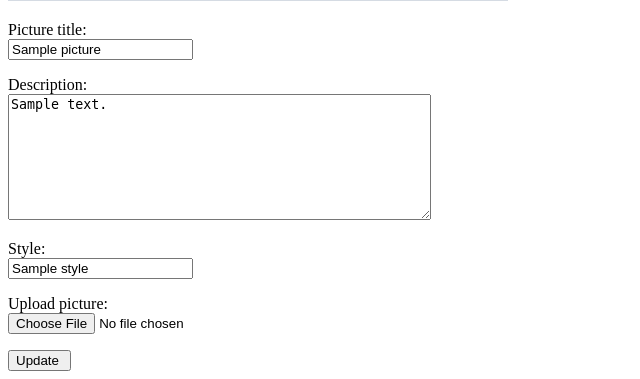
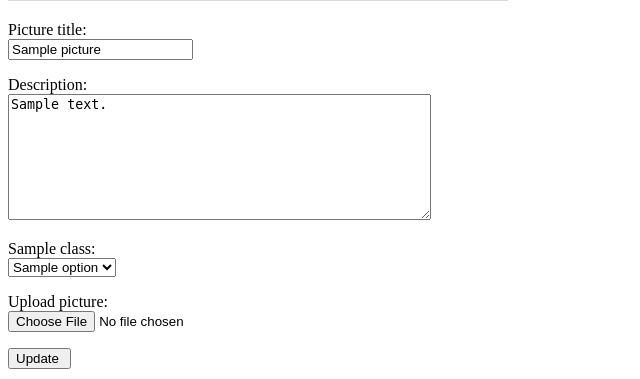
Before and after one commit to obolonua/Fribbble, a Flask app: template templates/edit.html in a window 1280 px wide. Shown: the part 454-833 px from the top of the page, without its empty margins (0-640 px from the left). Run offline with Flask 3, Linux system fonts and the light colour scheme; the template is opened without the code that fills it: most values are stand-ins (such as "Sample title", 1, 10 or a date in 2020); grey boxes marked "Sample" are stand-in pictures.

Commit message:
Add style modification to edit page

```diff
--- a/app.py
+++ b/app.py
@@ -65,15 +65,13 @@ def create_picture():
 
     user_id = session.get("user_id")
 
-    style = request.form["style"]
+    style = request.form["style"].split(":")[1]
 
     classes = []
     for item in request.form.getlist("style"):
         if item:
             parts = item.split(":")
             classes.append((parts[0], parts[1]))
-
-    print(classes)
 
     file = request.files.get("picture")
     file_path = None
@@ -96,7 +94,15 @@ def edit_picture(picture_id):
         abort(404)
     if picture["user_id"] != session["user_id"]:
         abort(403)
-    return render_template("edit.html", picture = picture)
+
+    all_classes = pictures.get_all_classes()
+    classes = {}
+    for my_class in all_classes:
+        classes[my_class] = ""
+    for entry in pictures.get_specs(picture_id):
+        classes[entry["title"]] = entry["style"]
+
+    return render_template("edit.html", picture = picture, classes = classes, all_classes = all_classes)
 
 @app.route("/update_picture", methods=["POST"])
 def update_picture():
@@ -118,6 +124,12 @@ def update_picture():
     if picture_user_id != user_id:
         abort(403)
 
+    classes = []
+    for item in request.form.getlist("style"):
+        if item:
+            parts = item.split(":")
+            classes.append((parts[0], parts[1]))
+
     file = request.files.get("picture")
     file_path = None
 
@@ -127,7 +139,7 @@ def update_picture():
         file.save(file_path)
         file_path = "/" + file_path
 
-    pictures.update_picture(name, description, style, user_id, file_path, picture_id)
+    pictures.update_picture(name, description, style, user_id, file_path, picture_id, classes)
     return redirect("/picture/" + str(picture_id))
 
 @app.route("/delete_picture/<int:picture_id>", methods=["POST"])
@@ -148,8 +160,6 @@ def show_picture(picture_id):
     if not picture:
         abort(404)
     picture_specs = pictures.get_specs(picture_id)
-    for spec in picture_specs:
-        print(spec)
     return render_template("picture.html", picture=picture, picture_specs=picture_specs)
 
 @app.route("/register")
--- a/templates/edit.html
+++ b/templates/edit.html
@@ -12,7 +12,14 @@
     <form action="/update_picture" method="post" enctype="multipart/form-data">
       <p>
         <label for="name">Picture title:</label><br />
-        <input type="text" id="name" name="name" value="{{picture.title}}"required maxlength="50"/>
+        <input
+          type="text"
+          id="name"
+          name="name"
+          value="{{picture.title}}"
+          required
+          maxlength="50"
+        />
       </p>
       <p>
         <label for="description">Description:</label><br />
@@ -23,12 +30,25 @@
           cols="50"
           required
           maxlength="1000"
-        >{{picture.description}}</textarea>
+        >
+{{picture.description}}</textarea
+        >
       </p>
-      <p>
-        <label for="style">Style:</label><br />
-        <input type="text" id="style" name="style" value="{{picture.style}}" required />
-      </p>
+
+      {% for class in all_classes %}
+        <p>
+          <label for="class{{ class }}">{{ class }}</a>: <br />
+            <select name="style">
+              {% for option in all_classes[class] %}
+                {% if classes[class] == option %}
+                <option value="{{ class }}:{{ option }}" selected>{{ option }}</option>
+                {% else %}
+                <option value="{{ class }}:{{ option }}">{{ option }}</option>
+                {% endif %}
+                {% endfor %}
+            </select>
+        </p>
+        {% endfor %}
       <p>
         <label for="picture">Upload picture:</label><br />
         <input
@@ -40,9 +60,9 @@
           required
         />
       </p>
-      <input type="hidden" name="picture_id" value="{{picture.id}}"/>
-      <input type="hidden" name="user_id" value = {{picture.user_id}}>
+      <input type="hidden" name="picture_id" value="{{picture.id}}" />
+      <input type="hidden" name="user_id" value="{{picture.user_id}}" />
       <input type="submit" value="Update " />
     </form>
   </body>
-</html
+</html>
```
Also changed, not shown: pictures.py (+14 -6 lines).
